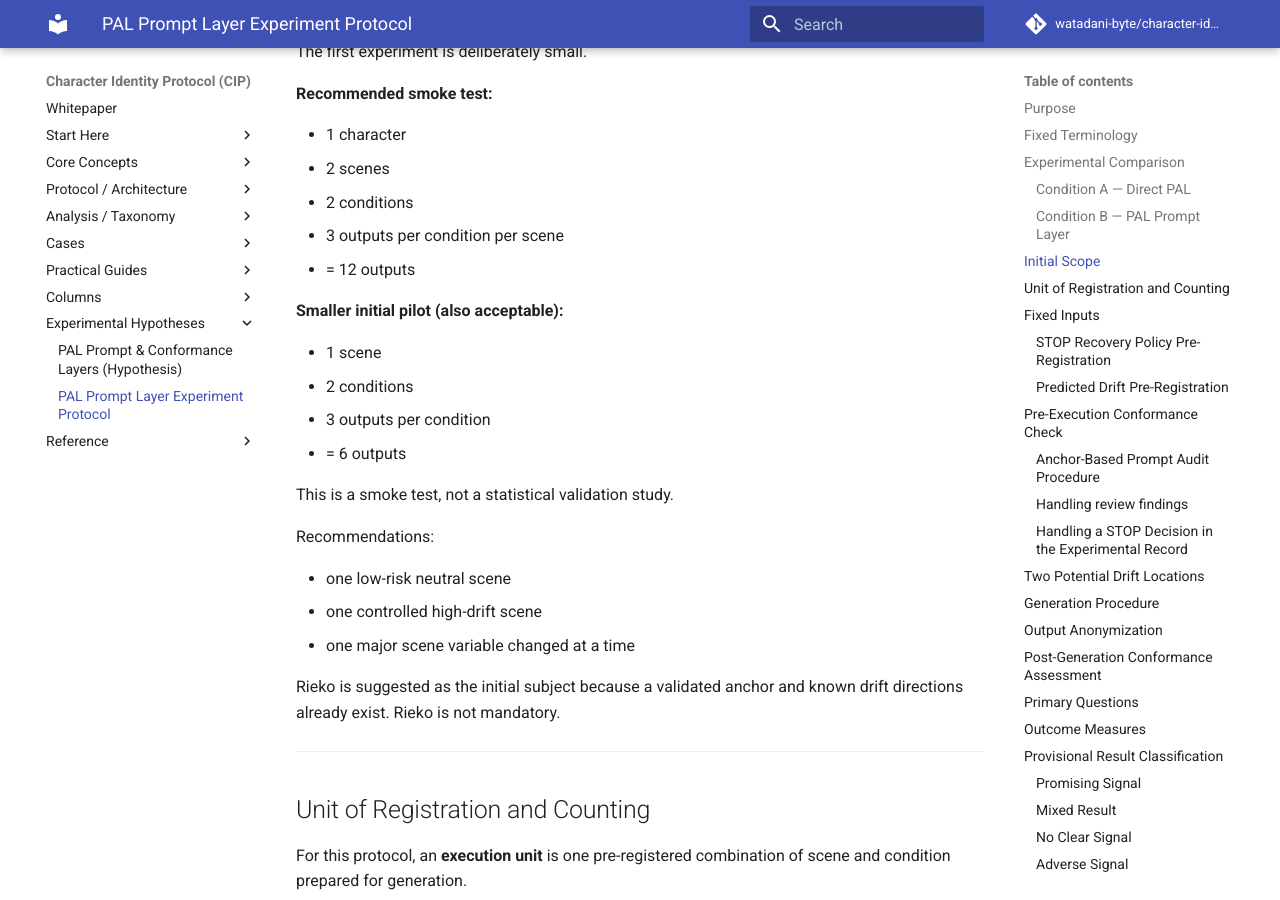
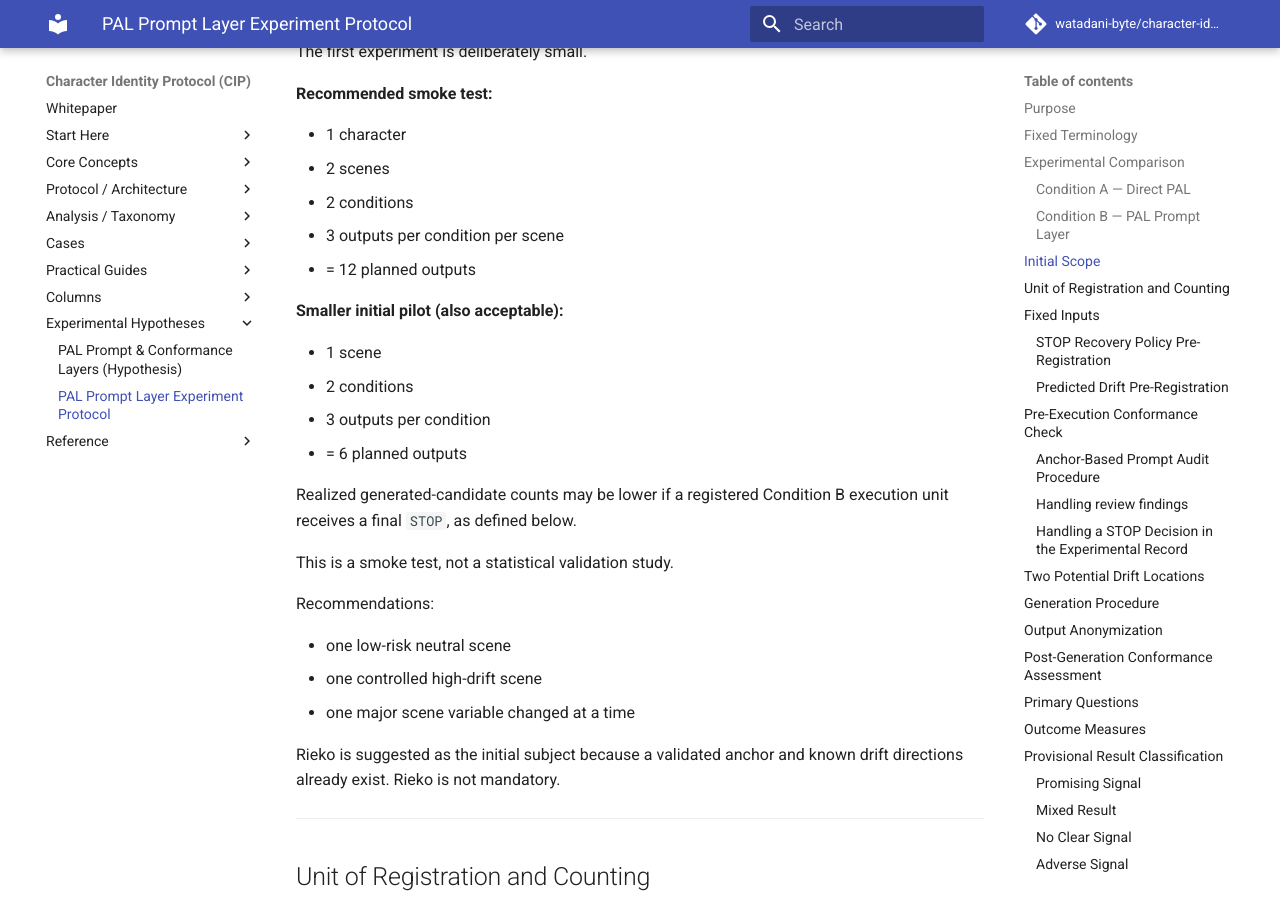
Before and after one commit to watadani-byte/character-identity-protocol, an MkDocs documentation site: the page built from docs/pal_prompt_layer_experiment_protocol.md, in a window 1280 px wide and 900 px high, scrolled down 3071 px. Built offline with MkDocs 1.6.1 and Material for MkDocs 9.7.7, drawn with Linux system fonts in a browser that asks for light colours; comment, search, counter and statistics services are not loaded; some of the changed text lies outside the part shown.

Commit message:
pal_prompt_layer_experiment_protocol.md を更新

```diff
--- a/docs/pal_prompt_layer_experiment_protocol.md
+++ b/docs/pal_prompt_layer_experiment_protocol.md
@@ -123,14 +123,16 @@ The first experiment is deliberately small.
 - 2 scenes
 - 2 conditions
 - 3 outputs per condition per scene
-- = 12 outputs
+- = 12 planned outputs
 
 **Smaller initial pilot (also acceptable):**
 
 - 1 scene
 - 2 conditions
 - 3 outputs per condition
-- = 6 outputs
+- = 6 planned outputs
+
+Realized generated-candidate counts may be lower if a registered Condition B execution unit receives a final `STOP`, as defined below.
 
 This is a smoke test, not a statistical validation study.
 
@@ -183,13 +185,14 @@ The following must remain the same between Conditions A and B:
 - Session-reset policy
 - Available generation settings
 - Generation date range
-- `STOP` recovery policy
 
 The registered execution unit count and planned candidate count must be balanced across Conditions A and B. The realized generated-candidate count may differ if a registered Condition B execution unit receives `STOP`. Registered execution units, stopped execution units, and generated candidates must therefore be reported separately.
 
 Any unavoidable difference must be recorded.
 
 ### STOP Recovery Policy Pre-Registration
+
+The following Condition B-specific policy must also be pre-registered before generation begins.
 
 The recovery policy following a `STOP` decision must be pre-registered before generation begins. It must specify whether recovery attempts are permitted, the maximum number of recovery attempts permitted after the initial review for each execution unit, and whether a recovered unit may proceed to generation. This policy must not be changed after review findings are observed.
 
```
